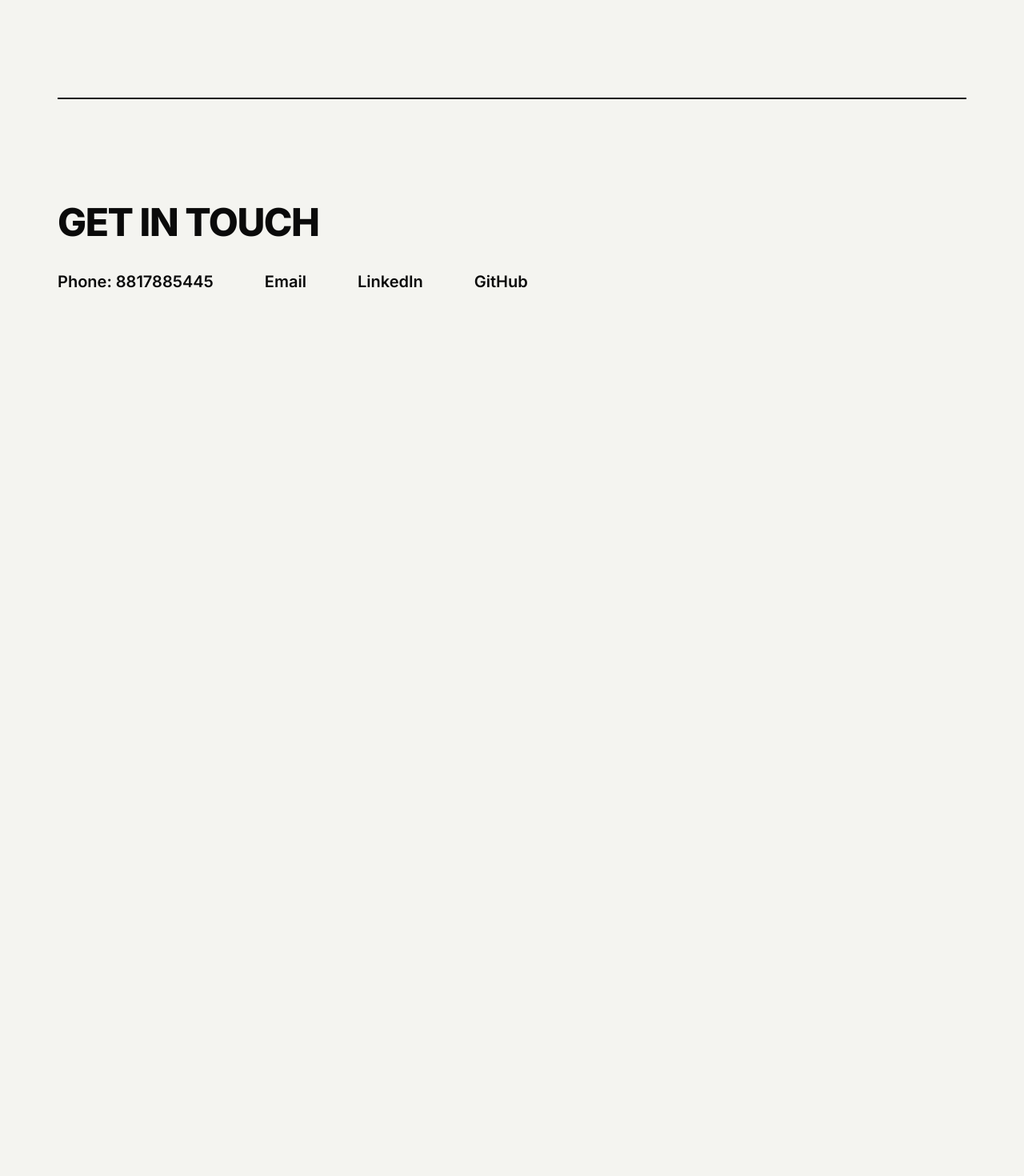
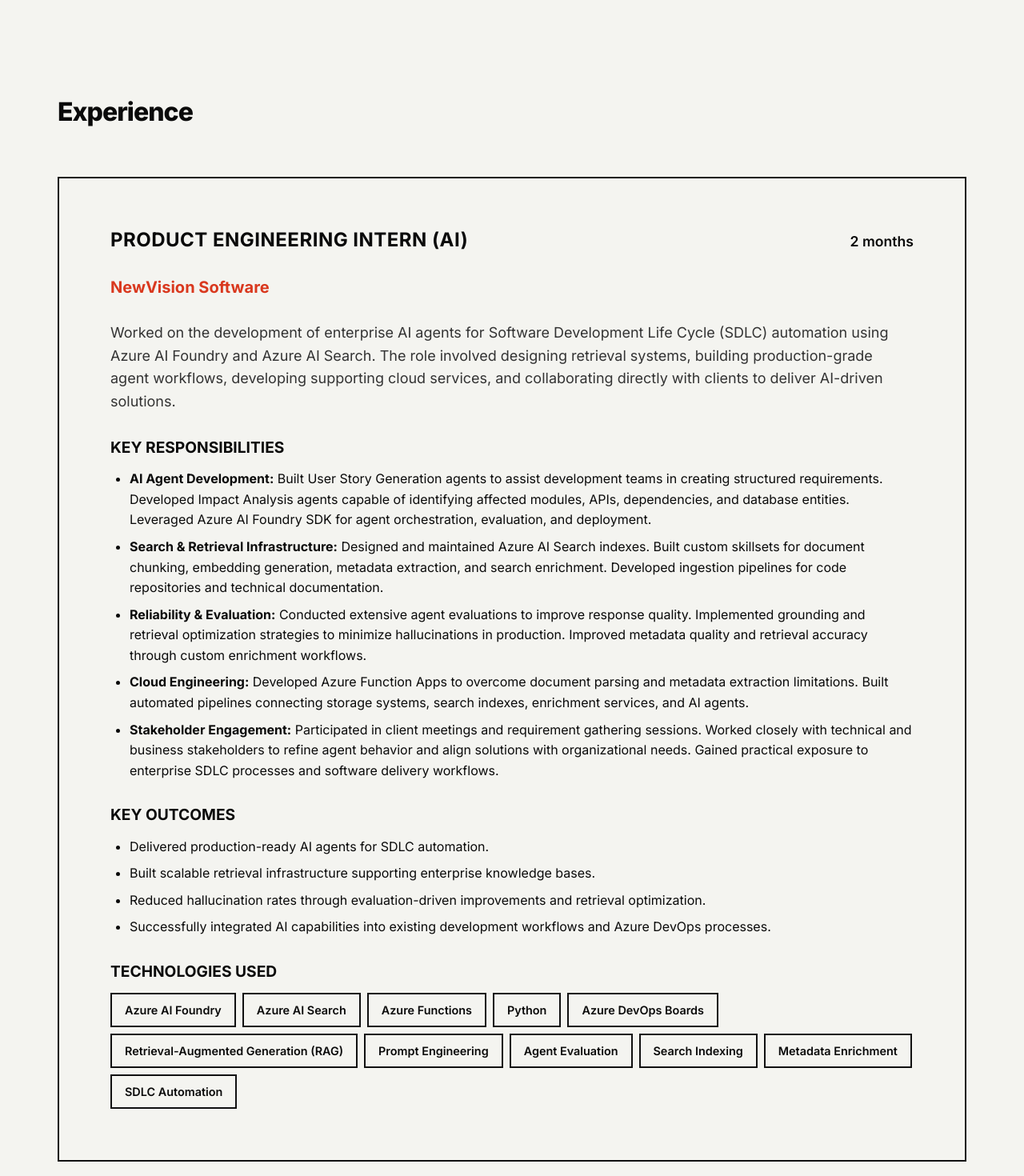
Before and after one commit to Jayesh-Motwani/Portfolio-Website, a Next.js app: page / in a window 1280 px wide. Shown: the part 1660-3130 px from the top of the page at 80% size. Before the commit the page ends 2062 px from the top, so only its background shows below. Built offline with nearby package versions, Linux system fonts and the light colour scheme.

Commit message:
Add missing skills and new Experience section

```diff
--- a/app/page.tsx
+++ b/app/page.tsx
@@ -49,11 +49,67 @@ export default function Home() {
           </div>
           <div className="skill-card">
             <h3>Programming & Tools</h3>
-            <p>Python, C++/C, SQL, SciPy, Docker, Version Control (Git), ADO Board</p>
+            <p>Python, C++/C, SQL, NoSQL, FastAPI, SciPy, Docker, Version Control (Git), ADO Board</p>
           </div>
           <div className="skill-card">
             <h3>Core Concepts</h3>
-            <p>OOP, Algorithm design</p>
+            <p>OOP, Data Structures & Algorithms, Async Programming</p>
+          </div>
+        </div>
+      </section>
+
+      <section className="section">
+        <h2 style={{ fontSize: "2rem", marginBottom: "var(--spacing-lg)" }}>Experience</h2>
+        <div style={{
+          border: "2px solid var(--border-color)",
+          padding: "var(--spacing-lg)",
+          backgroundColor: "var(--bg-color)"
+        }}>
+          <div style={{ display: "flex", justifyContent: "space-between", alignItems: "baseline", flexWrap: "wrap", marginBottom: "var(--spacing-md)" }}>
+            <h3 style={{ fontSize: "1.5rem", margin: 0 }}>Product Engineering Intern (AI)</h3>
+            <span style={{ fontWeight: 600, fontSize: "1.1rem" }}>2 months</span>
+          </div>
+          <h4 style={{ fontSize: "1.25rem", margin: "0 0 var(--spacing-md) 0", color: "var(--accent-color)" }}>NewVision Software</h4>
+
+          <p style={{ maxWidth: "100%", marginBottom: "var(--spacing-md)" }}>
+            Worked on the development of enterprise AI agents for Software Development Life Cycle (SDLC) automation using Azure AI Foundry and Azure AI Search. The role involved designing retrieval systems, building production-grade agent workflows, developing supporting cloud services, and collaborating directly with clients to deliver AI-driven solutions.
+          </p>
+
+          <div style={{ marginBottom: "var(--spacing-md)" }}>
+            <h5 style={{ fontSize: "1.2rem", marginBottom: "var(--spacing-sm)", textTransform: "uppercase" }}>Key Responsibilities</h5>
+            <ul style={{ paddingLeft: "1.5rem", marginBottom: "var(--spacing-md)" }}>
+              <li style={{ marginBottom: "0.5rem" }}><strong>AI Agent Development:</strong> Built User Story Generation agents to assist development teams in creating structured requirements. Developed Impact Analysis agents capable of identifying affected modules, APIs, dependencies, and database entities. Leveraged Azure AI Foundry SDK for agent orchestration, evaluation, and deployment.</li>
+              <li style={{ marginBottom: "0.5rem" }}><strong>Search & Retrieval Infrastructure:</strong> Designed and maintained Azure AI Search indexes. Built custom skillsets for document chunking, embedding generation, metadata extraction, and search enrichment. Developed ingestion pipelines for code repositories and technical documentation.</li>
+              <li style={{ marginBottom: "0.5rem" }}><strong>Reliability & Evaluation:</strong> Conducted extensive agent evaluations to improve response quality. Implemented grounding and retrieval optimization strategies to minimize hallucinations in production. Improved metadata quality and retrieval accuracy through custom enrichment workflows.</li>
+              <li style={{ marginBottom: "0.5rem" }}><strong>Cloud Engineering:</strong> Developed Azure Function Apps to overcome document parsing and metadata extraction limitations. Built automated pipelines connecting storage systems, search indexes, enrichment services, and AI agents.</li>
+              <li style={{ marginBottom: "0.5rem" }}><strong>Stakeholder Engagement:</strong> Participated in client meetings and requirement gathering sessions. Worked closely with technical and business stakeholders to refine agent behavior and align solutions with organizational needs. Gained practical exposure to enterprise SDLC processes and software delivery workflows.</li>
+            </ul>
+          </div>
+
+          <div style={{ marginBottom: "var(--spacing-md)" }}>
+            <h5 style={{ fontSize: "1.2rem", marginBottom: "var(--spacing-sm)", textTransform: "uppercase" }}>Key Outcomes</h5>
+            <ul style={{ paddingLeft: "1.5rem", marginBottom: "var(--spacing-md)" }}>
+              <li style={{ marginBottom: "0.5rem" }}>Delivered production-ready AI agents for SDLC automation.</li>
+              <li style={{ marginBottom: "0.5rem" }}>Built scalable retrieval infrastructure supporting enterprise knowledge bases.</li>
+              <li style={{ marginBottom: "0.5rem" }}>Reduced hallucination rates through evaluation-driven improvements and retrieval optimization.</li>
+              <li style={{ marginBottom: "0.5rem" }}>Successfully integrated AI capabilities into existing development workflows and Azure DevOps processes.</li>
+            </ul>
+          </div>
+
+          <div>
+            <h5 style={{ fontSize: "1.2rem", marginBottom: "var(--spacing-sm)", textTransform: "uppercase" }}>Technologies Used</h5>
+            <div style={{ display: "flex", flexWrap: "wrap", gap: "0.5rem" }}>
+              {["Azure AI Foundry", "Azure AI Search", "Azure Functions", "Python", "Azure DevOps Boards", "Retrieval-Augmented Generation (RAG)", "Prompt Engineering", "Agent Evaluation", "Search Indexing", "Metadata Enrichment", "SDLC Automation"].map(tech => (
+                <span key={tech} style={{
+                  padding: "0.5rem 1rem",
+                  border: "2px solid var(--border-color)",
+                  fontWeight: 600,
+                  fontSize: "0.9rem"
+                }}>
+                  {tech}
+                </span>
+              ))}
+            </div>
           </div>
         </div>
       </section>
```
